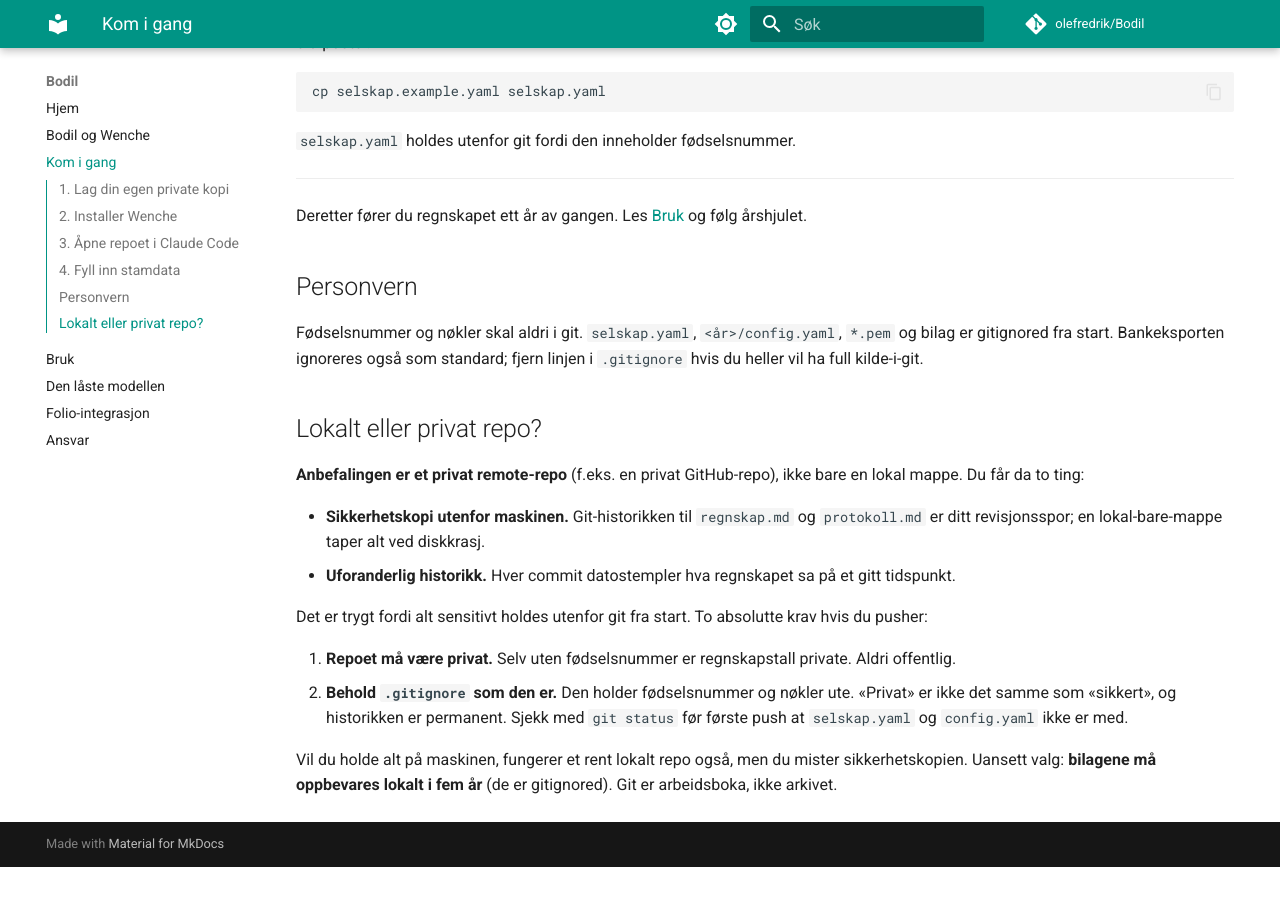
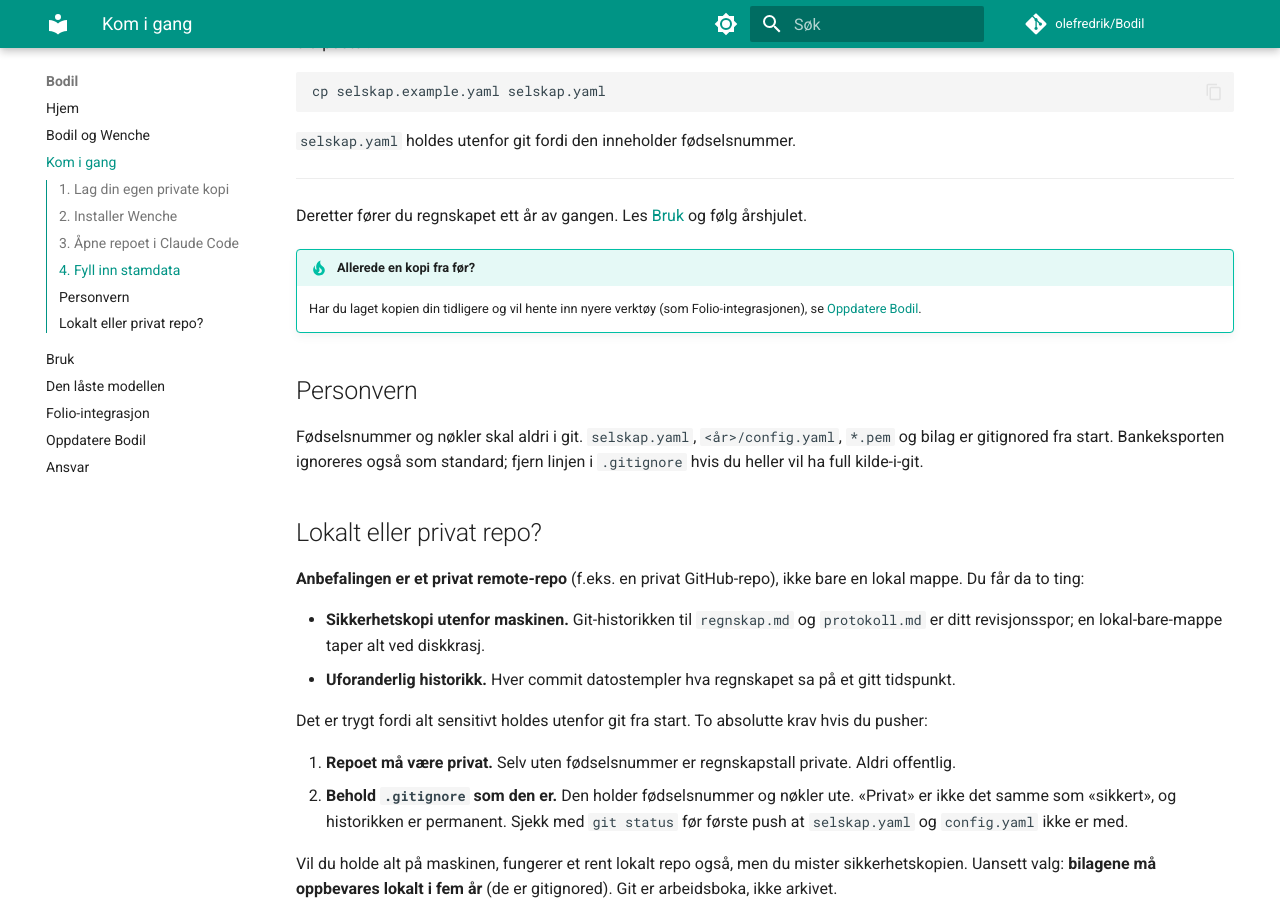
Before and after one commit to olefredrik/Bodil, an MkDocs documentation site: the page built from docs/kom-i-gang.md, in a window 1280 px wide and 900 px high, scrolled down 894 px. Built offline with MkDocs 1.6.1 and Material for MkDocs 9.7.7, drawn with Linux system fonts in a browser that asks for light colours; comment, search, counter and statistics services are not loaded; before the commit the page ends 1761 px from its top, so only the background shows below that.

Commit message:
docs: forklar hvordan en eksisterende template-kopi oppdateres
Ny side «Oppdatere Bodil» med en ren git-oppskrift: legg Bodil til som remote
og hent inn verktøy-stiene ved en valgt tag med `git checkout <tag> -- <stier>`.
Rører aldri regnskapsdata (selskap.yaml, årsmapper, .env står ikke i listen).
Lenket fra Kom i gang og README.

```diff
--- a/docs/kom-i-gang.md
+++ b/docs/kom-i-gang.md
@@ -37,6 +37,9 @@
 
 Deretter fører du regnskapet ett år av gangen. Les [Bruk](bruk.md) og følg årshjulet.
 
+!!! tip "Allerede en kopi fra før?"
+    Har du laget kopien din tidligere og vil hente inn nyere verktøy (som Folio-integrasjonen), se [Oppdatere Bodil](oppdatere.md).
+
 ## Personvern
 
 Fødselsnummer og nøkler skal aldri i git. `selskap.yaml`, `<år>/config.yaml`, `*.pem` og bilag er gitignored fra start. Bankeksporten ignoreres også som standard; fjern linjen i `.gitignore` hvis du heller vil ha full kilde-i-git.
--- a/mkdocs.yml
+++ b/mkdocs.yml
@@ -34,6 +34,7 @@
   - Bruk: bruk.md
   - Den låste modellen: modellen.md
   - Folio-integrasjon: folio.md
+  - Oppdatere Bodil: oppdatere.md
   - Ansvar: ansvar.md
 
 markdown_extensions:
```
Also changed, not shown: README.md (+1 -0 lines), docs/oppdatere.md (added, +40 -0 lines).
